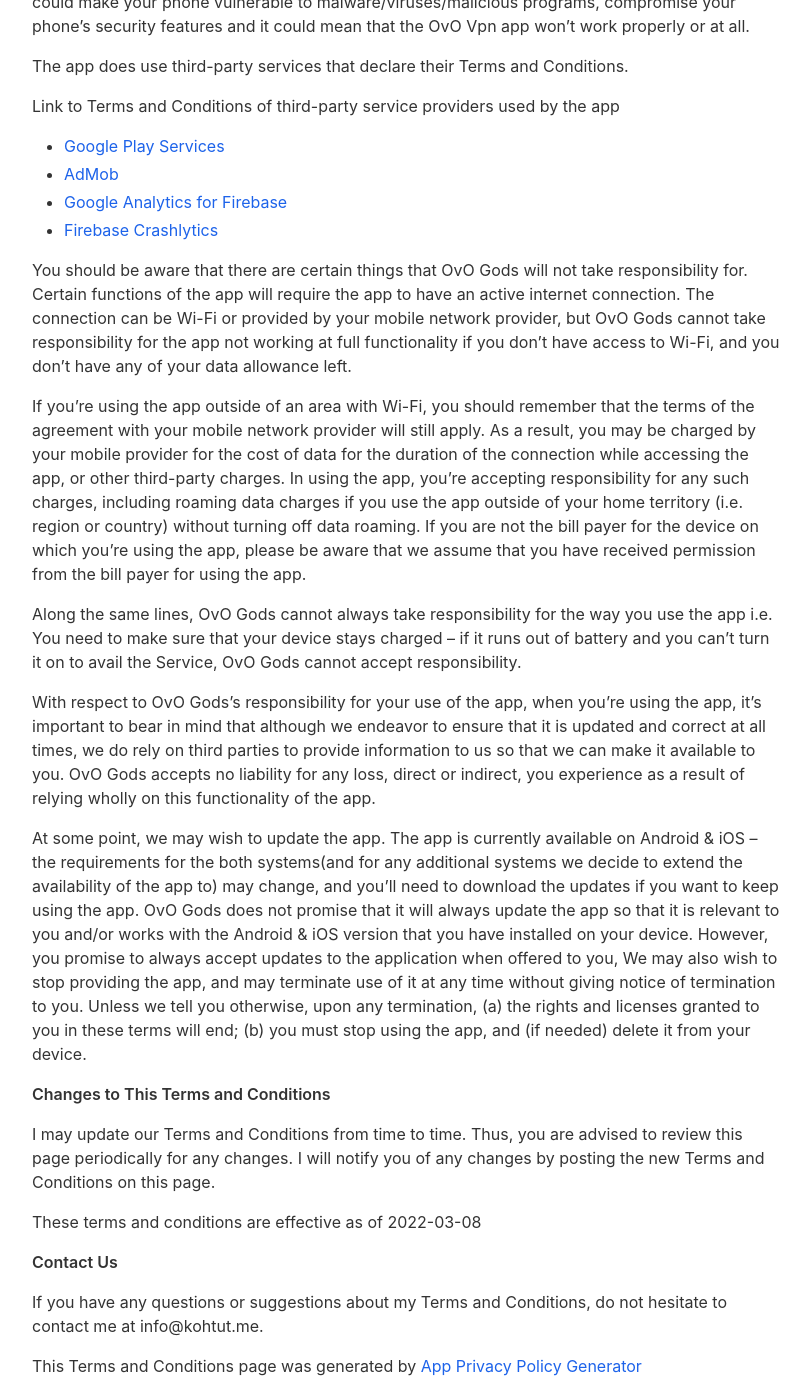
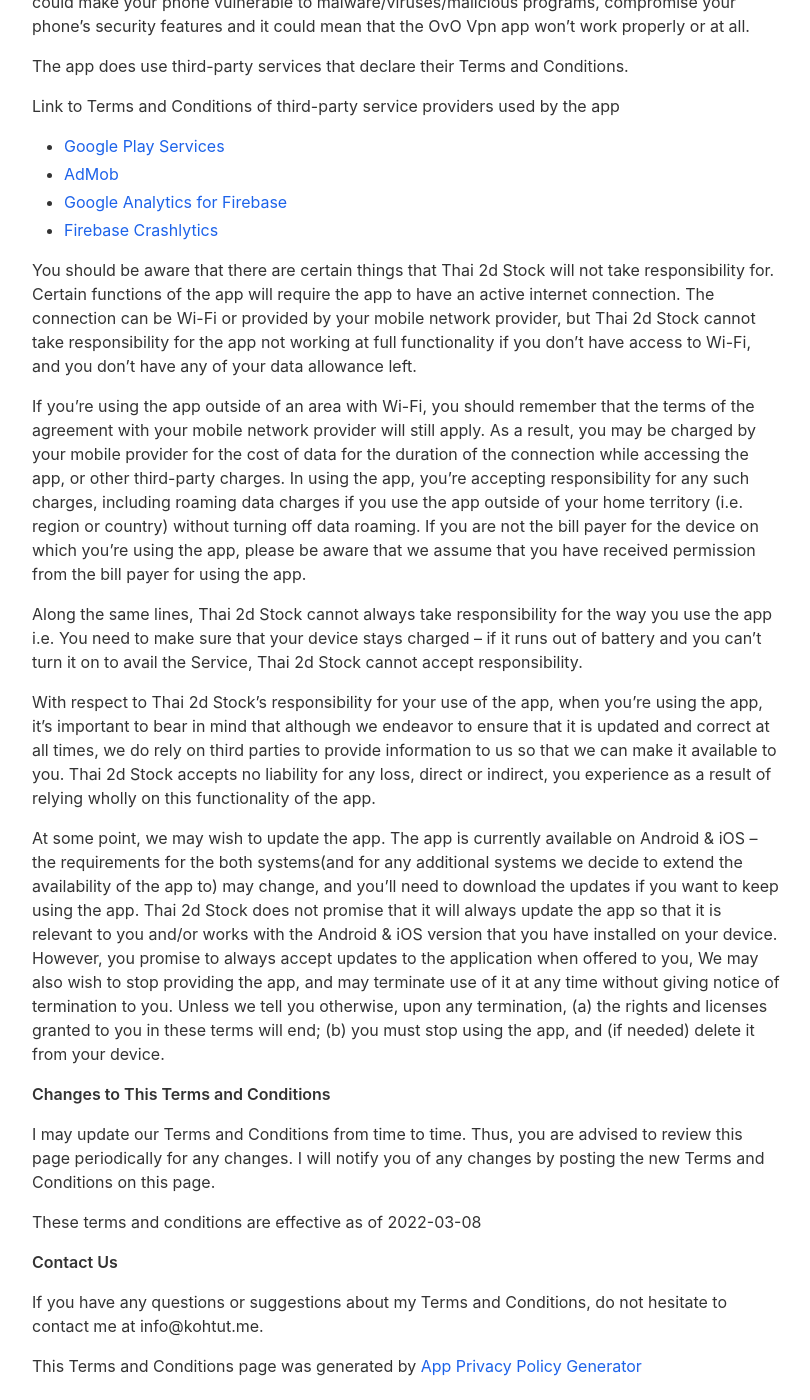
Before and after one commit to ko-htut/abcdefg, a Jekyll site: the page built from _pages/termsconditions.md, in a window 1280 px wide and 1400 px high, scrolled down 563 px. Shown: the whole window, without its empty margins (233-1043 px from the left). Built offline with Jekyll 4.4.1, drawn with Linux system fonts in a browser that asks for light colours; nearby versions of some CDN libraries; some of the changed text lies outside the part shown.

Commit message:
fix : policy

```diff
--- a/_pages/termsconditions.md
+++ b/_pages/termsconditions.md
@@ -6,9 +6,9 @@ include_in_header: false
 
 **Terms & Conditions**
 
-By downloading or using the app, these terms will automatically apply to you – you should make sure therefore that you read them carefully before using the app. You’re not allowed to copy or modify the app, any part of the app, or our trademarks in any way. You’re not allowed to attempt to extract the source code of the app, and you also shouldn’t try to translate the app into other languages or make derivative versions. The app itself, and all the trademarks, copyright, database rights, and other intellectual property rights related to it, still belong to OvO Gods.
+By downloading or using the app, these terms will automatically apply to you – you should make sure therefore that you read them carefully before using the app. You’re not allowed to copy or modify the app, any part of the app, or our trademarks in any way. You’re not allowed to attempt to extract the source code of the app, and you also shouldn’t try to translate the app into other languages or make derivative versions. The app itself, and all the trademarks, copyright, database rights, and other intellectual property rights related to it, still belong to Thai 2d Stock.
 
-OvO Gods is committed to ensuring that the app is as useful and efficient as possible. For that reason, we reserve the right to make changes to the app or to charge for its services, at any time and for any reason. We will never charge you for the app or its services without making it very clear to you exactly what you’re paying for.
+Thai 2d Stock is committed to ensuring that the app is as useful and efficient as possible. For that reason, we reserve the right to make changes to the app or to charge for its services, at any time and for any reason. We will never charge you for the app or its services without making it very clear to you exactly what you’re paying for.
 
 The OvO Vpn app stores and processes personal data that you have provided to us, to provide my Service. It’s your responsibility to keep your phone and access to the app secure. We therefore recommend that you do not jailbreak or root your phone, which is the process of removing software restrictions and limitations imposed by the official operating system of your device. It could make your phone vulnerable to malware/viruses/malicious programs, compromise your phone’s security features and it could mean that the OvO Vpn app won’t work properly or at all.
 
@@ -21,15 +21,15 @@ Link to Terms and Conditions of third-party service providers used by the app
 *   [Google Analytics for Firebase](https://firebase.google.com/terms/analytics)
 *   [Firebase Crashlytics](https://firebase.google.com/terms/crashlytics)
 
-You should be aware that there are certain things that OvO Gods will not take responsibility for. Certain functions of the app will require the app to have an active internet connection. The connection can be Wi-Fi or provided by your mobile network provider, but OvO Gods cannot take responsibility for the app not working at full functionality if you don’t have access to Wi-Fi, and you don’t have any of your data allowance left.
+You should be aware that there are certain things that Thai 2d Stock will not take responsibility for. Certain functions of the app will require the app to have an active internet connection. The connection can be Wi-Fi or provided by your mobile network provider, but Thai 2d Stock cannot take responsibility for the app not working at full functionality if you don’t have access to Wi-Fi, and you don’t have any of your data allowance left.
 
 If you’re using the app outside of an area with Wi-Fi, you should remember that the terms of the agreement with your mobile network provider will still apply. As a result, you may be charged by your mobile provider for the cost of data for the duration of the connection while accessing the app, or other third-party charges. In using the app, you’re accepting responsibility for any such charges, including roaming data charges if you use the app outside of your home territory (i.e. region or country) without turning off data roaming. If you are not the bill payer for the device on which you’re using the app, please be aware that we assume that you have received permission from the bill payer for using the app.
 
-Along the same lines, OvO Gods cannot always take responsibility for the way you use the app i.e. You need to make sure that your device stays charged – if it runs out of battery and you can’t turn it on to avail the Service, OvO Gods cannot accept responsibility.
+Along the same lines, Thai 2d Stock cannot always take responsibility for the way you use the app i.e. You need to make sure that your device stays charged – if it runs out of battery and you can’t turn it on to avail the Service, Thai 2d Stock cannot accept responsibility.
 
-With respect to OvO Gods’s responsibility for your use of the app, when you’re using the app, it’s important to bear in mind that although we endeavor to ensure that it is updated and correct at all times, we do rely on third parties to provide information to us so that we can make it available to you. OvO Gods accepts no liability for any loss, direct or indirect, you experience as a result of relying wholly on this functionality of the app.
+With respect to Thai 2d Stock’s responsibility for your use of the app, when you’re using the app, it’s important to bear in mind that although we endeavor to ensure that it is updated and correct at all times, we do rely on third parties to provide information to us so that we can make it available to you. Thai 2d Stock accepts no liability for any loss, direct or indirect, you experience as a result of relying wholly on this functionality of the app.
 
-At some point, we may wish to update the app. The app is currently available on Android & iOS – the requirements for the both systems(and for any additional systems we decide to extend the availability of the app to) may change, and you’ll need to download the updates if you want to keep using the app. OvO Gods does not promise that it will always update the app so that it is relevant to you and/or works with the Android & iOS version that you have installed on your device. However, you promise to always accept updates to the application when offered to you, We may also wish to stop providing the app, and may terminate use of it at any time without giving notice of termination to you. Unless we tell you otherwise, upon any termination, (a) the rights and licenses granted to you in these terms will end; (b) you must stop using the app, and (if needed) delete it from your device.
+At some point, we may wish to update the app. The app is currently available on Android & iOS – the requirements for the both systems(and for any additional systems we decide to extend the availability of the app to) may change, and you’ll need to download the updates if you want to keep using the app. Thai 2d Stock does not promise that it will always update the app so that it is relevant to you and/or works with the Android & iOS version that you have installed on your device. However, you promise to always accept updates to the application when offered to you, We may also wish to stop providing the app, and may terminate use of it at any time without giving notice of termination to you. Unless we tell you otherwise, upon any termination, (a) the rights and licenses granted to you in these terms will end; (b) you must stop using the app, and (if needed) delete it from your device.
 
 **Changes to This Terms and Conditions**
 
```
Also changed, not shown: _pages/privacypolicy.md (+1 -1 lines).
